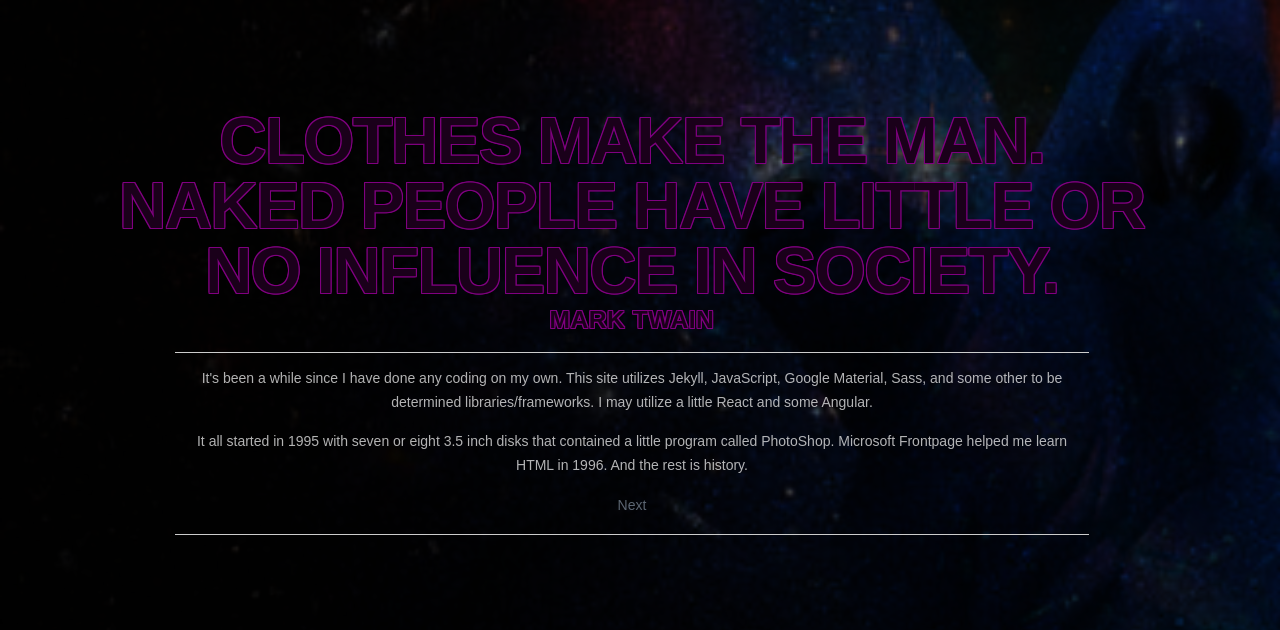
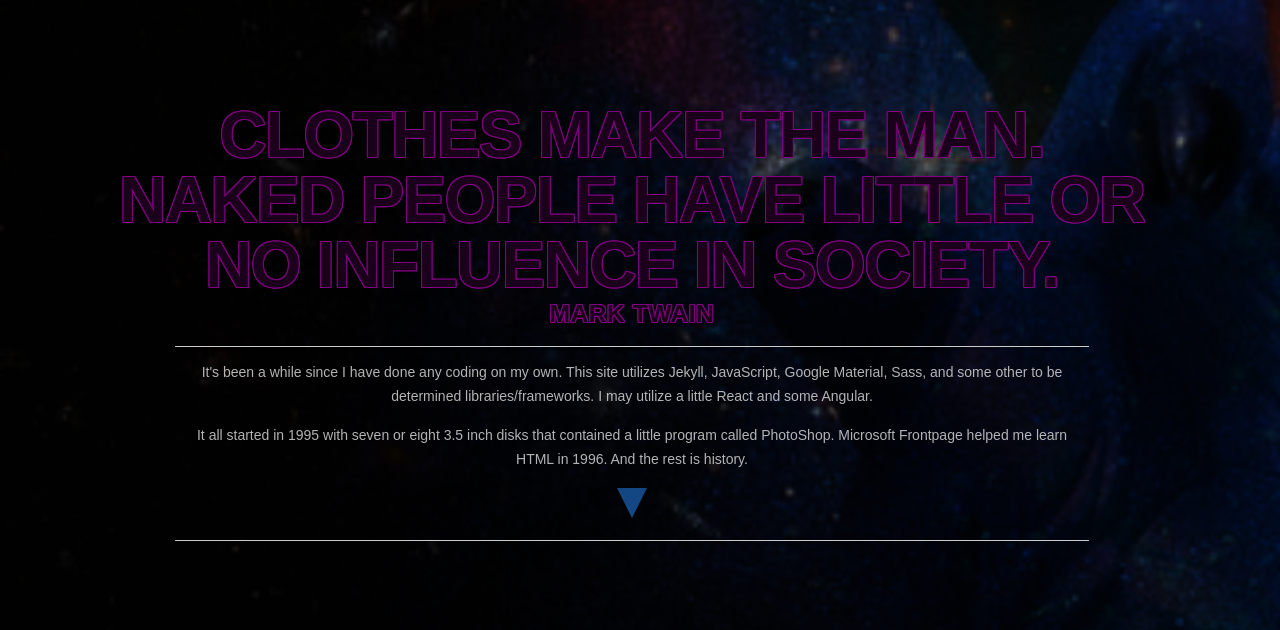
Before and after one commit to GNARGNARDAVE/gnargnardave.github.io, a Jekyll site: the page built from index.md, in a window 1280 px wide. Shown: the part 1474-2104 px from the top of the page. Built offline with Jekyll 4.4.1, drawn with Linux system fonts in a browser that asks for light colours; some web fonts are replaced.

Commit message:
Add css style to nav buttons

```diff
--- a/_includes/components/home_page.html
+++ b/_includes/components/home_page.html
@@ -30,7 +30,7 @@
 					little React and some Angular.</p>
 				<p>It all started in 1995 with seven or eight 3.5 inch disks that contained a little program called PhotoShop.
 					Microsoft Frontpage helped me learn HTML in 1996.  And the rest is history.</p>
-				<p><a href="#panel1">Next</a></p>
+				<div class="tri-link" onclick="javascript:go('panel1')"></div>
 				<hr/>
 			</div>
 		</div>
@@ -63,7 +63,7 @@
 					some Angular.</p>
 				<p>It all started in 1995 with seven or eight 3.5 inch disks that contained a little program called PhotoShop.
 					Microsoft Frontpage helped me learn HTML in 1996.  And the rest is history.</p>
-				<p><a href="#panel0">Previous</a> <a href="#panel2">Next</a></p>
+				<p><div class="tri-link up" onclick="javascript:go('panel0')"></div> <div class="tri-link" onclick="javascript:go('panel2')"></div></p>
 				<hr/>
 			</div>
 		</div>
@@ -95,7 +95,7 @@
                         some Angular.</p>
                     <p>It all started in 1995 with seven or eight 3.5 inch disks that contained a little program called PhotoShop.
                         Microsoft Frontpage helped me learn HTML in 1996.  And the rest is history.</p>
-                    <p><a href="#panel1">Previous</a> <a href="#panel3">Next</a></p>
+                    <p><div class="tri-link up" onclick="javascript:go('panel1')"></div> <div class="tri-link" onclick="javascript:go('panel3')"></div></p>
                     <hr/>
                 </div>
             </div>
@@ -127,7 +127,7 @@
                         some Angular.</p>
                     <p>It all started in 1995 with seven or eight 3.5 inch disks that contained a little program called PhotoShop.
                         Microsoft Frontpage helped me learn HTML in 1996.  And the rest is history.</p>
-                    <p><a href="#panel2">Previous</a> <a href="#panel0">Home</a> <a href="#panel1">Next</a></p>
+                    <p><div class="tri-link up" onclick="javascript:go('panel2')"></div></p>
                     <hr/>
                 </div>
             </div>
--- a/_sass/_homepage.scss
+++ b/_sass/_homepage.scss
@@ -196,3 +196,42 @@ body {
 
 	}
 }
+
+.tri-link {
+	animation-name: tri-blink;
+	animation-duration: 4s;
+	cursor: pointer;
+	display: inline-block;
+	background-color: purple;
+	width: 30px;
+	height: 30px;
+	clip-path: polygon(0% 0%, 100% 0%, 50% 100%);
+	animation-iteration-count: infinite;
+
+	&:hover {
+		background-color: dodgerblue;
+	}
+
+	&.up {
+		animation-delay: -2s;
+		clip-path: polygon(50% 0%, 0% 100%, 100% 100%);
+	}
+}
+
+@keyframes tri-blink {
+	0%   {
+		background-color: purple;
+	}
+	25%  {
+		background-color: dodgerblue;
+		@include opacity(.5);
+	}
+	50%  {
+		background-color: purple;
+		@include opacity(.8);
+	}
+	100% {
+		background-color: dodgerblue;
+		@include opacity(1);
+	}
+}
--- a/js/core.js
+++ b/js/core.js
@@ -16,3 +16,10 @@ window.onload = (event) => {
     });
 
 };
+
+
+
+function go(bookmark){
+    let url = location.href = `#${bookmark}`;
+    history.replaceState(url,'DT', url);   //Don't like hashes. Changing it back.
+}
```
